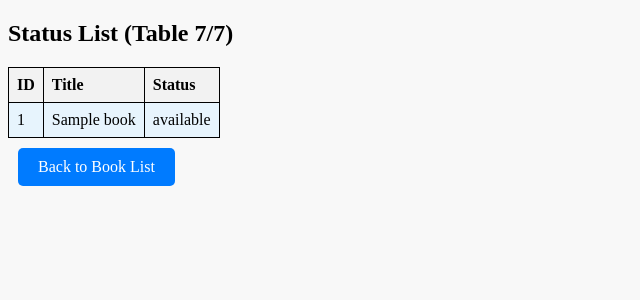
After one commit to klausware/OnlineLibraryDB, a Django app: page /status/ in a window 1280 px wide. The commit adds this page. Shown: the top 300 px of the page, without its empty margins (0-640 px from the left). Run offline with Django 5.2, Linux system fonts and the light colour scheme; tables that the repository leaves empty hold one stand-in row (values such as "Sample post").

Commit message:
Added new Status page. Added trigger to update avaialbility in table based on borrowers table.

```diff
--- a/library/webapp/models.py
+++ b/library/webapp/models.py
@@ -66,6 +66,14 @@ class Publisher(models.Model):
     def __str__(self):
         return self.name
 
+class Status(models.Model):
+    title = models.ForeignKey('Book', on_delete=models.CASCADE)  # Assuming a Book model exists
+    status = models.CharField(
+        max_length=11,
+        choices=[('available', 'Available'), ('unavailable', 'Unavailable')],
+        default='available'
+    )
+
 
 # VIEWS
 
--- a/library/webapp/templates/webapp/book_list.html
+++ b/library/webapp/templates/webapp/book_list.html
@@ -49,6 +49,7 @@
     <a href="{% url 'publisher_list' %}" class="button-style">Publisher List</a>
     <a href="{% url 'combined_book_list' %}" class="button-style">Combined Book List (View) </a>
     <a href="{% url 'borrowers_and_reviews' %}" class="button-style">Borrowers Reviews (View) </a>
+    <a href="{% url 'status_list' %}" class="button-style">Book Status</a>
     <a href="{% url 'reports' %}" class="button-style">Reports</a>
     <table>
         <tr>
--- /dev/null
+++ b/library/webapp/templates/webapp/status_list.html
@@ -0,0 +1,52 @@
+{% load static %}
+<!DOCTYPE html>
+<html>
+<head>
+    <title>Status List</title>
+    <link rel="stylesheet" href="{% static 'styles.css' %}">
+    <style>
+        table, th, td {
+            border: 1px solid black;
+            border-collapse: collapse;
+            padding: 8px;
+            text-align: left;
+        }
+        th {
+            background-color: #f2f2f2;
+        }
+        .button-style {
+            display: inline-block;
+            padding: 10px 20px;
+            margin: 10px;
+            background-color: #007bff;
+            color: white;
+            text-decoration: none;
+            border-radius: 5px;
+            border: none;
+            cursor: pointer;
+        }
+    </style>
+</head>
+<body>
+    <h2>Status List (Table 7/7)</h2>
+    <table>
+        <tr>
+            <th>ID</th>
+            <th>Title</th>
+            <th>Status</th>
+        </tr>
+        {% for status in status_list %}
+        <tr>
+            <td>{{ status.id }}</td>
+            <td>{{ status.title }}</td>
+            <td>{{ status.status }}</td>
+        </tr>
+        {% empty %}
+        <tr>
+            <td colspan="3">No statuses available.</td>
+        </tr>
+        {% endfor %}
+    </table>
+    <a href="{% url 'book_list' %}" class="button-style">Back to Book List</a>
+</body>
+</html>
--- a/library/webapp/urls.py
+++ b/library/webapp/urls.py
@@ -28,6 +28,7 @@ urlpatterns = [
     path('publishers/edit/<int:publisher_id>/', views.edit_publisher, name='edit_publisher'),
     path('publishers/delete/<int:publisher_id>/', views.delete_publisher, name='delete_publisher'),
     path('borrowings/archived/', views.archived_borrowings, name='archived_borrowings'),
+    path('status/', views.status_list, name='status_list'),
     #VIEWS
     path('combined-books/', views.combined_book_list, name='combined_book_list'),
     path('borrowers-and-reviews/', views.book_borrowing_review_list, name='borrowers_and_reviews'),
--- a/library/webapp/views.py
+++ b/library/webapp/views.py
@@ -19,6 +19,7 @@ from .models import CombinedBookDetails
 from .models import BookBorrowingReview
 from .models import BorrowingArchive
 from .forms import EditReturnDateForm
+from .models import Status
 
 # Create your views here.
 
@@ -308,6 +309,10 @@ def delete_publisher(request, publisher_id):
         return redirect('publisher_list')
     return render(request, 'webapp/confirm_delete_publisher.html', {'publisher': publisher})
 
+def status_list(request):
+    status_list = Status.objects.all()
+    return render(request, 'webapp/status_list.html', {'status_list': status_list})
+
 
 # VIEWS
 
@@ -329,6 +334,8 @@ def edit_return_date(request, borrowing_id):
     else:
         form = EditReturnDateForm(instance=borrowing)
     return render(request, 'webapp/edit_return_date.html', {'form': form})
+
+
 
 # PROCEDURES
 
```
Also changed, not shown: library/webapp/forms.py (line endings or trailing spaces), library/webapp/migrations/0018_status.py (added).
